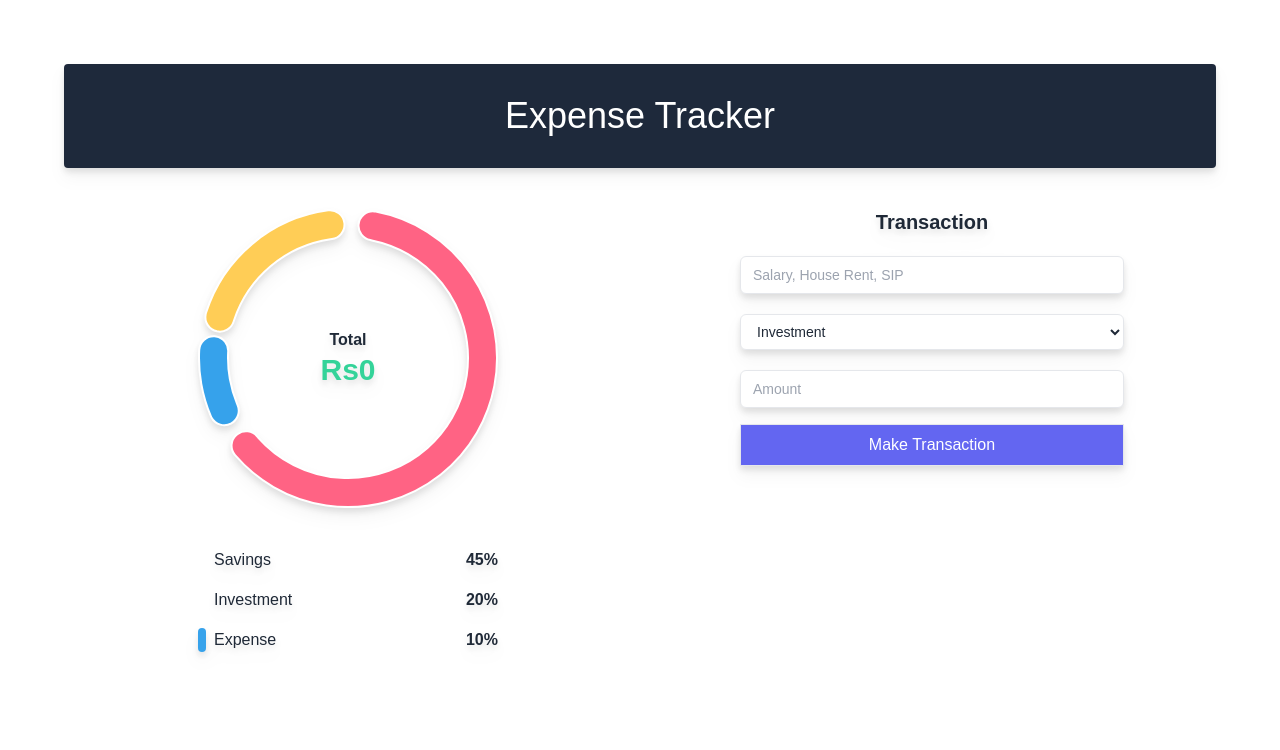
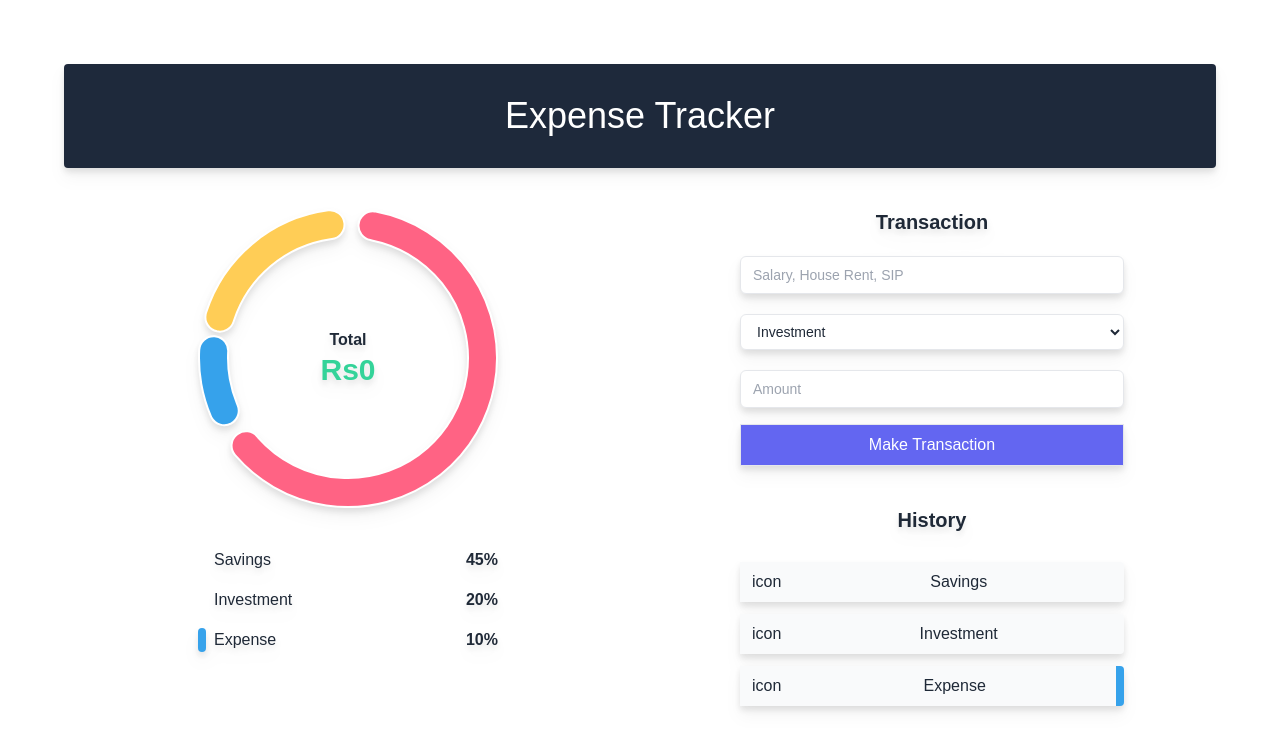
Before and after one commit to aiswarya25/Expense_tracker, a React (Create React App) app in the folder client/: page / in a window 1280 px wide. Shown: the top 750 px of the page. Built offline with nearby package versions, Linux system fonts and the light colour scheme.

Commit message:
completed changes on labels

```diff
--- a/client/package.json
+++ b/client/package.json
@@ -6,6 +6,7 @@
     "@testing-library/jest-dom": "^5.17.0",
     "@testing-library/react": "^13.4.0",
     "@testing-library/user-event": "^13.5.0",
+    "boxicons": "^2.1.4",
     "chart.js": "^4.4.0",
     "react": "^18.2.0",
     "react-chartjs-2": "^5.2.0",
--- a/client/src/components/Form.js
+++ b/client/src/components/Form.js
@@ -1,5 +1,6 @@
 import React from 'react'
 import { useForm }from 'react-hook-form';
+import List from './List';
 
 export default function Form() {
 
@@ -29,6 +30,8 @@ export default function Form() {
                 </div>
             </div>
        </form>
+
+       <List></List>
     </div>
   )
 }
--- /dev/null
+++ b/client/src/components/List.js
@@ -0,0 +1,38 @@
+import React from 'react'
+import 'boxicons';
+const obj = [
+    {
+      name:"Savings",
+      color:'#f9c74',
+
+    },
+    {
+      name:"Investment",
+      color:'#f9c74',
+
+    },
+    {
+      name:"Expense",
+      color:'rgb(54, 162, 235)',
+
+    }
+  ]
+
+export default function List() {
+  return (
+    <div className='flex flex-col py-6 gap-3'>
+        <h1 className='py-4 text-md font-bold text-xl'>History</h1>
+        { obj.map((v,i)=> <Transaction key={i} category={v}></Transaction>)}
+    </div>
+  )
+}
+
+function Transaction({ category }){
+    if(!category) return null;
+    return(
+        <div className="item flex justify-center bg-gray-50 py-2 rounded-r" style={{borderRight:`8px solid ${category.color ?? "#e5e5e5"}`}}>
+            <button className='px-3'>icon</button>
+        <span className='block w-full'>{category.name ?? ''}</span>
+        </div>
+    )
+}
```
Also changed, not shown: client/src/components/Labels.js (+6 -3 lines), 1 other file (tests, documents, lock files or other folders).
